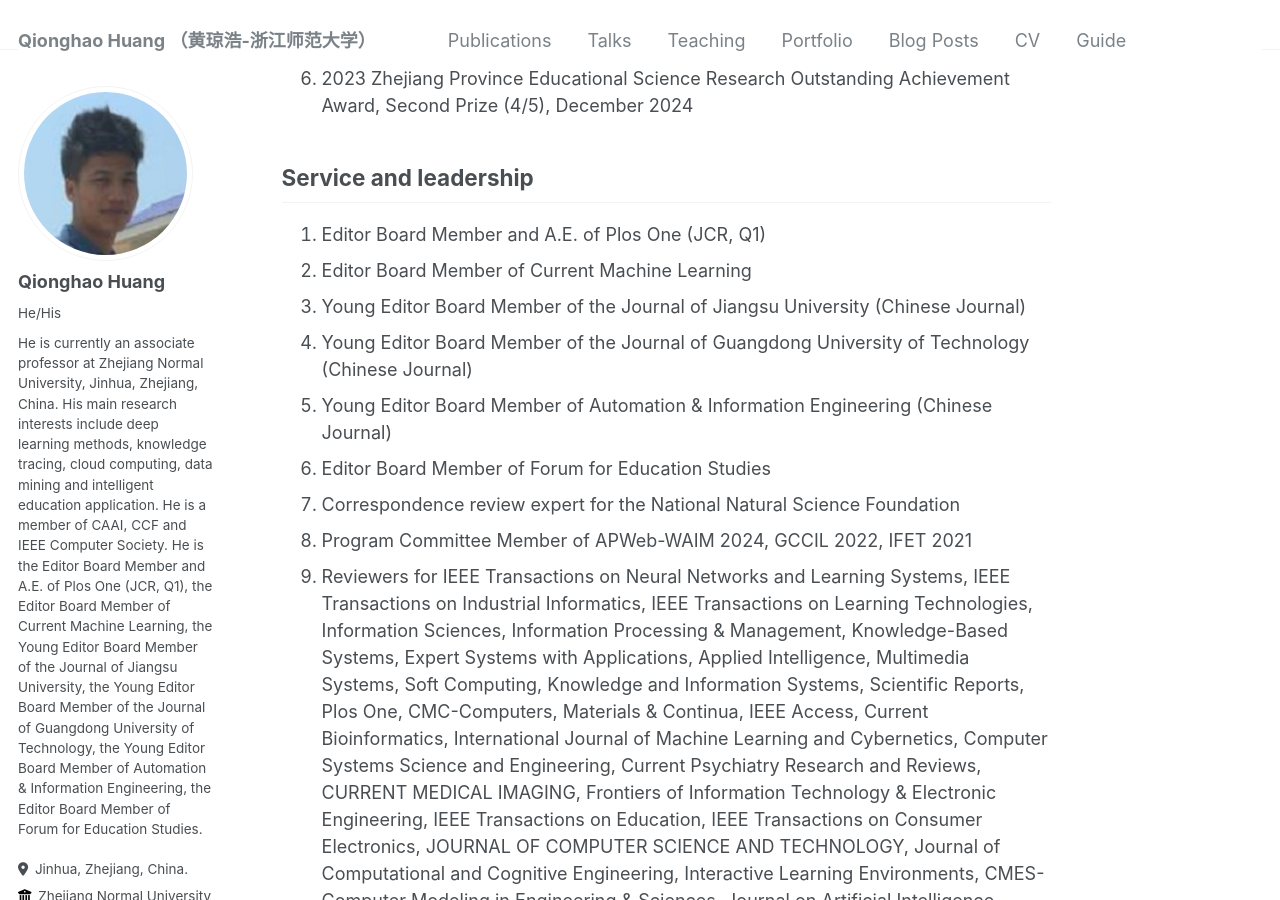
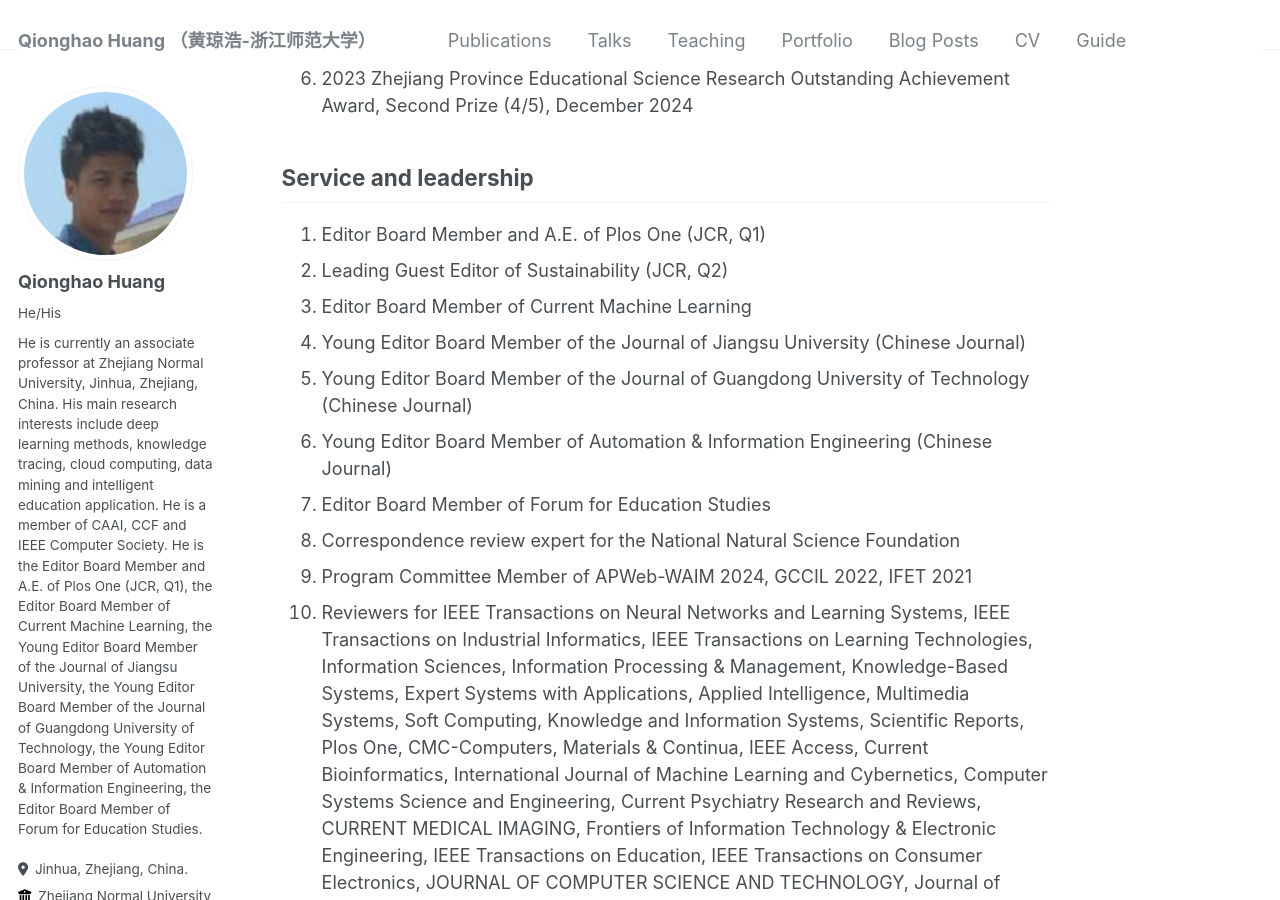
Before and after one commit to qhhuang-ai/qhhuang-ai.github.io, a Jekyll site: the page built from _pages/about.md, in a window 1280 px wide and 900 px high, scrolled down 9585 px. Built offline with Jekyll 4.4.1, drawn with Linux system fonts in a browser that asks for light colours; some web fonts are replaced; a script that is not in the unit is left out; comment, search, counter and statistics services are not loaded.

Commit message:
update CV!

```diff
--- a/_pages/about.md
+++ b/_pages/about.md
@@ -97,6 +97,7 @@ Awards
 Service and leadership
 ------
 1. Editor Board Member and A.E. of Plos One (JCR, Q1)
+1. Leading Guest Editor of Sustainability (JCR, Q2)
 1. Editor Board Member of Current Machine Learning
 1. Young Editor Board Member of the Journal of Jiangsu University (Chinese Journal)
 1. Young Editor Board Member of the Journal of Guangdong University of Technology (Chinese Journal)
```
